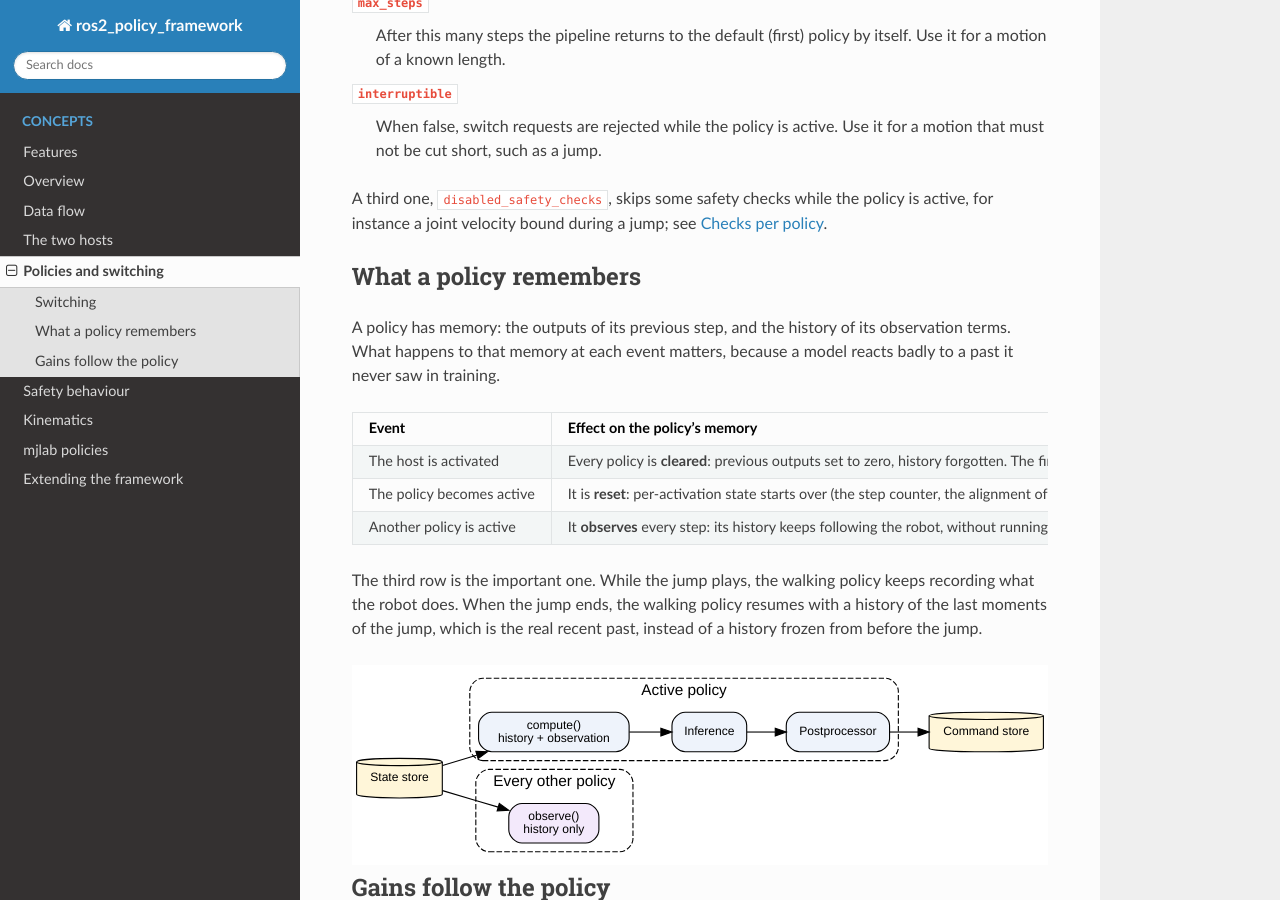
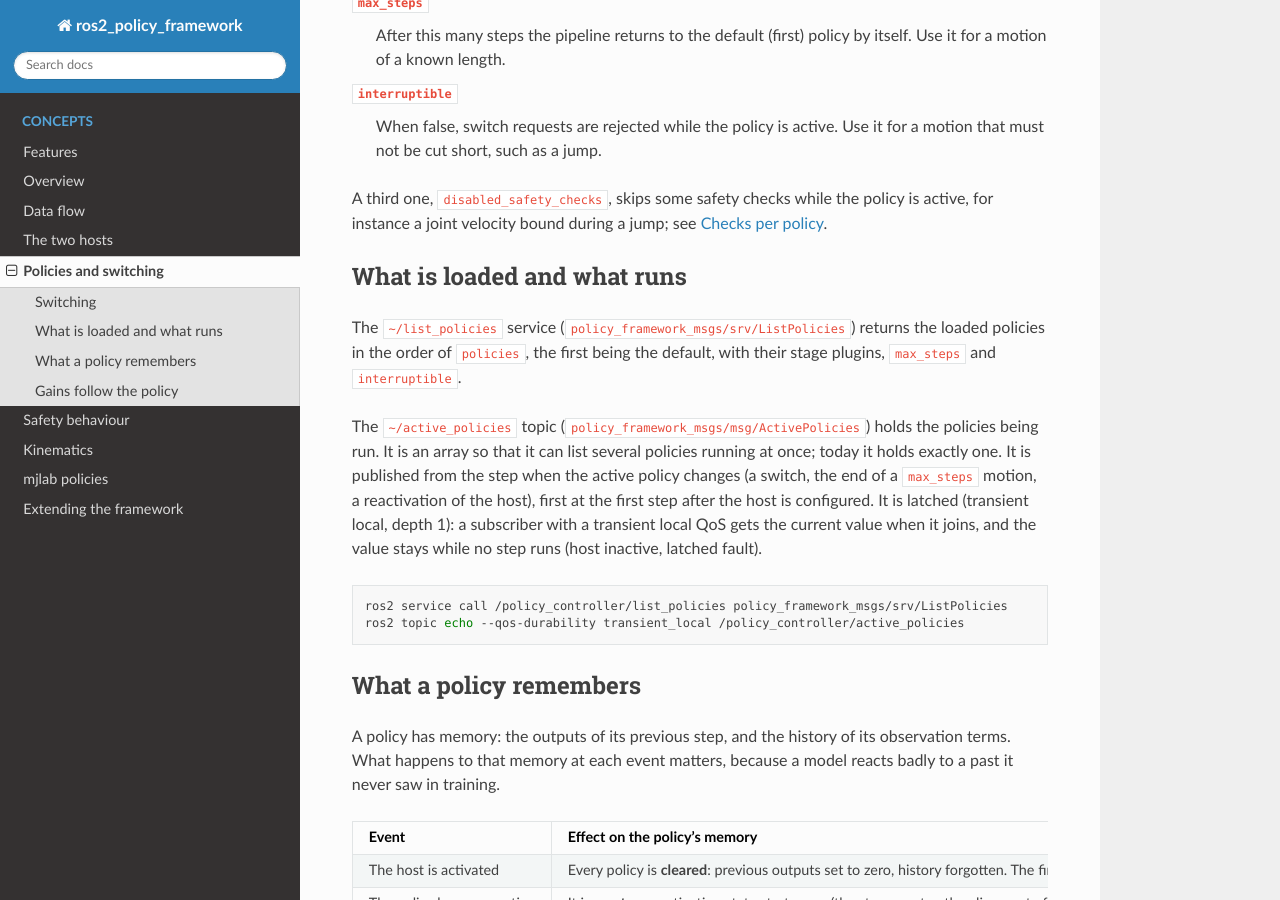
Before and after one commit to saikishor/ros2_policy_framework, a Sphinx documentation site: the page built from docs/policies.rst, in a window 1280 px wide and 900 px high, scrolled down 802 px. Built offline with Sphinx 7.4.7 and the Read the Docs theme 3.1.0, drawn with Linux system fonts in a browser that asks for light colours.

Commit message:
Document the ~/list_policies service and the ~/active_policies topic

```diff
--- a/docs/features.rst
+++ b/docs/features.rst
@@ -54,6 +54,8 @@ Several policies, switched at runtime
 
 - **Load several policies at once** and switch between them with the ``switch_policy``
   service while the robot moves. A switch applies at the start of the next step.
+- **See what is loaded and running**: the ``list_policies`` service lists the loaded policies,
+  the latched ``active_policies`` topic tells which one runs.
 - **Warm memory**: an inactive policy keeps observing every step, so its observation history
   follows the robot and it resumes from the real recent past.
 - **Motions that end**: ``max_steps`` returns to the first policy after N steps (for example a
--- a/docs/overview.rst
+++ b/docs/overview.rst
@@ -86,8 +86,9 @@ The packages
    launch file for the Kangaroo robot.
 
 ``policy_framework_msgs``
-   The interfaces: the ``SwitchPolicy`` service of the hosts and the ``MockFault`` message of
-   the ``MockSafetyCheck``.
+   The interfaces: the ``SwitchPolicy`` and ``ListPolicies`` services and the
+   ``ActivePolicies`` topic of the hosts, and the ``MockFault`` message of the
+   ``MockSafetyCheck``.
 
 To support another training framework you would write a package like
 ``policy_framework_mjlab``, without changing ``policy_framework``.
--- a/docs/policies.rst
+++ b/docs/policies.rst
@@ -53,6 +53,26 @@ Two per-policy parameters shape this:
 
 A third one, ``disabled_safety_checks``, skips some safety checks while the policy is active,
 for instance a joint velocity bound during a jump; see :ref:`checks-per-policy`.
+
+What is loaded and what runs
+----------------------------
+
+The ``~/list_policies`` service (``policy_framework_msgs/srv/ListPolicies``) returns the
+loaded policies in the order of ``policies``, the first being the default, with their stage
+plugins, ``max_steps`` and ``interruptible``.
+
+The ``~/active_policies`` topic (``policy_framework_msgs/msg/ActivePolicies``) holds the
+policies being run. It is an array so that it can list several policies running at once;
+today it holds exactly one. It is published from the step when the active policy changes
+(a switch, the end of a ``max_steps`` motion, a reactivation of the host), first at the
+first step after the host is configured. It is latched (transient local, depth 1): a
+subscriber with a transient local QoS gets the current value when it joins, and the value
+stays while no step runs (host inactive, latched fault).
+
+.. code-block:: bash
+
+   ros2 service call /policy_controller/list_policies policy_framework_msgs/srv/ListPolicies
+   ros2 topic echo --qos-durability transient_local /policy_controller/active_policies
 
 What a policy remembers
 -----------------------
```
Also changed, not shown: README.md (+13 -1 lines).
